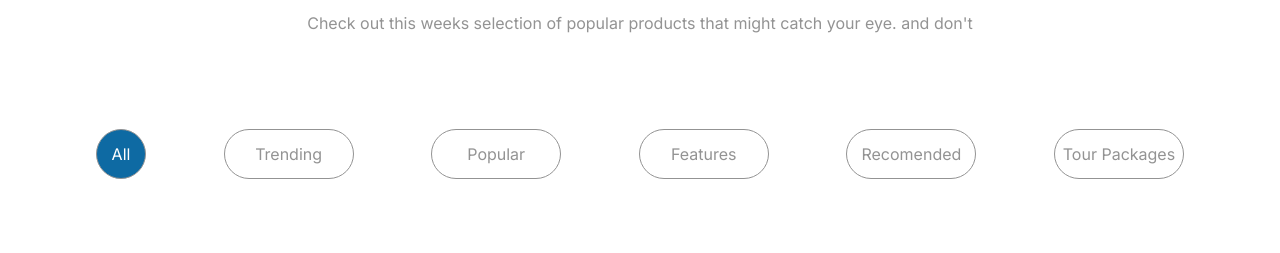
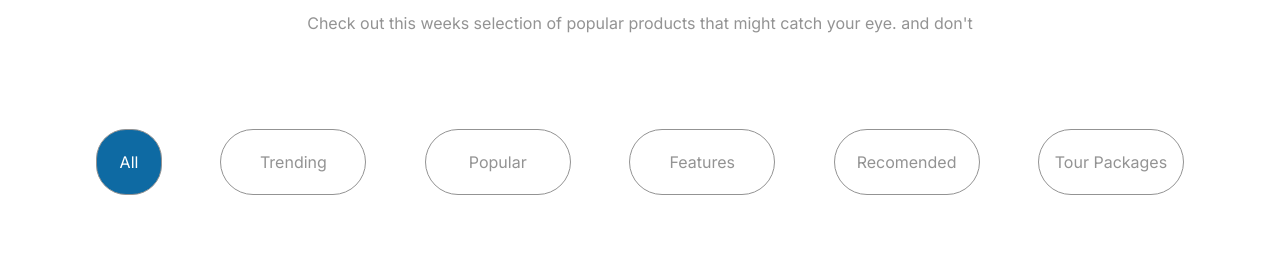
Before and after one commit to TheDoplarEffect/Recreating-Website, a plain HTML site: page index.html in a window 1280 px wide. Shown: the part 928-1181 px from the top of the page. Drawn offline with Linux system fonts and the light colour scheme; files that its build step writes are made by us from their sources.

```diff
--- a/styles.css
+++ b/styles.css
@@ -158,7 +158,7 @@
   justify-content: space-between;
 }
 .twosections p:nth-child(1) {
-  width: 3rem;
+  width: 4rem;
   aspect-ratio: 1/1;
   border: 1px solid var(--grayText);
   border-radius: 30px;
@@ -167,10 +167,10 @@
   justify-content: center;
 }
 .twosections p:nth-child(n + 2) {
-  width: 8rem;
-  height: 3rem;
+  width: 9rem;
+  height: 4rem;
   border: 1px solid var(--grayText);
-  border-radius: 30px;
+  border-radius: 40px;
   display: flex;
   align-items: center;
   justify-content: center;
```
